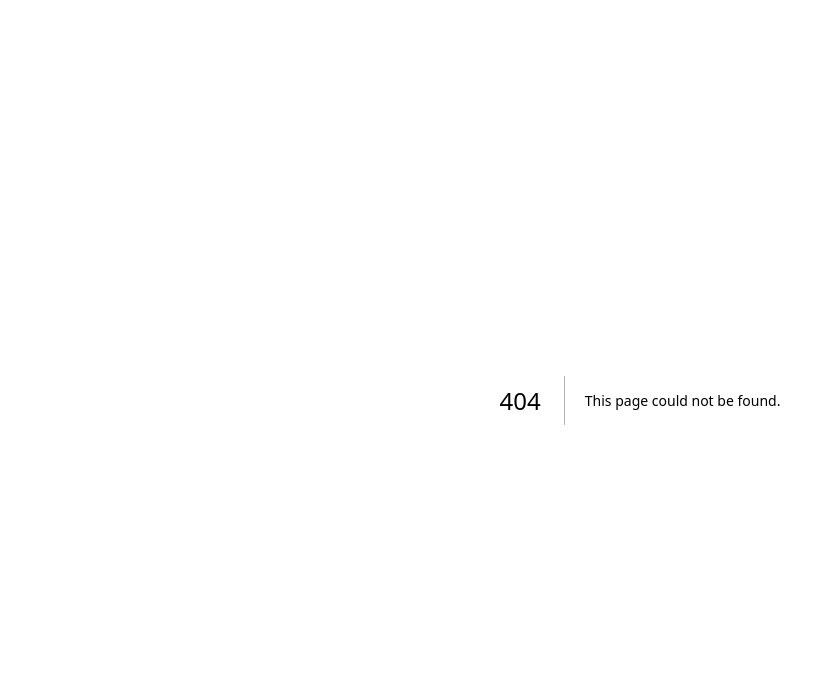
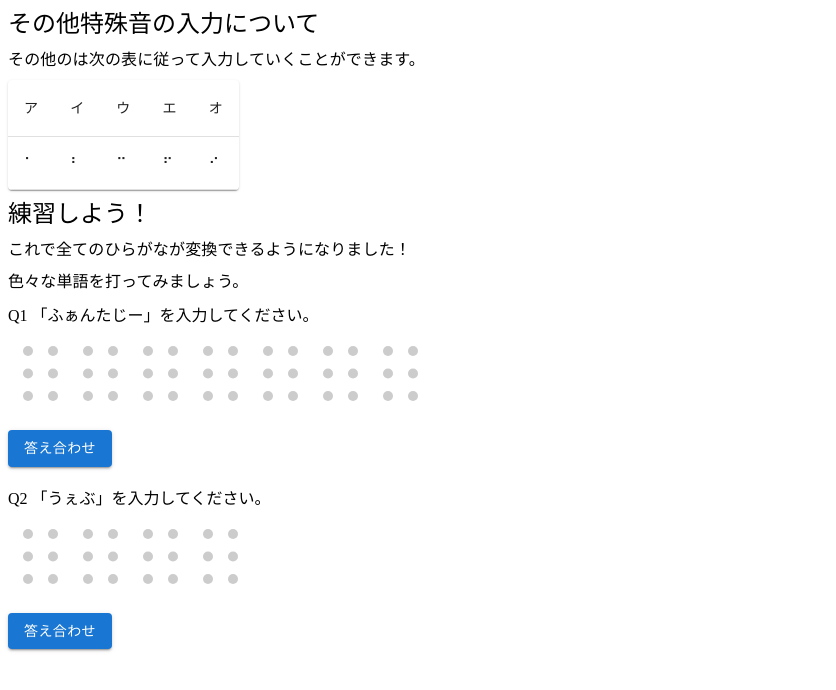
Before and after one commit to ut-code/dot-tutor, a Next.js app: page /touch/tutorial/tutorial1/dialog/6_wirte_special_hiragana in a window 1280 px wide. Before the commit this address had no page. Shown: the top 690 px of the page, without its empty margins (0-836 px from the left). Built offline with nearby package versions, Linux system fonts and the light colour scheme.

Commit message:
ひらがな全部チュートリアル終了

```diff
--- a/src/components/questionAndJudge.tsx
+++ b/src/components/questionAndJudge.tsx
@@ -1,7 +1,5 @@
 import { type BrailleChar } from "./brailleDefinitions";
 import translateBraille from "./translateBraille";
-//import { rightOrWrong, setQuestion, setHiraganaStrings, judgeAnswer } from "../../pages/touch/tutorial/tutorial1/index.tsx";
-//import { Paper, Typography, Divider, Button } from "@mui/material";
 
 export const vowelQuestions = [
   "あい",
@@ -66,6 +64,7 @@ export const contractionQuestions = [
   "しゅうまつ",
   "にゅうがく",
 ]; //拗音が含まれる言葉
+export const questions = ["うぉーきんぐ", "せいめいかがく", "ぴゅーりたん"]; //特殊音が含まれる言葉
 
 export function makeQuestion(questions: string[]): string {
   return questions[Math.floor(Math.random() * questions.length)];
--- /dev/null
+++ b/src/pages/touch/tutorial/tutorial1/dialog/6_wirte_special_hiragana.mdx
@@ -0,0 +1,28 @@
+import EdittableBraille from "../../../../../components/EdittableBraille";
+import PracticeTouch from "../../../../../components/practiceTouch";
+
+### その他特殊音の入力について
+
+その他のは次の表に従って入力していくことができます。
+
+| ア  | イ  | ウ  | エ  | オ  |
+| --- | --- | --- | --- | --- |
+| ⠁   | ⠃   | ⠉   | ⠋   | ⠊   |
+
+### 練習しよう！
+
+これで全てのひらがなが変換できるようになりました！
+
+色々な単語を打ってみましょう。
+
+<PracticeTouch
+  question="Q1 「ふぁんたじー」を入力してください。"
+  answer="ふぁんたじー"
+  length={7}
+/>
+<br />
+<PracticeTouch
+  question="Q2 「うぇぶ」を入力してください。"
+  answer="うぇぶ"
+  length={4}
+/>
```
Also changed, not shown: src/pages/touch/index.tsx (+11 -0 lines).
